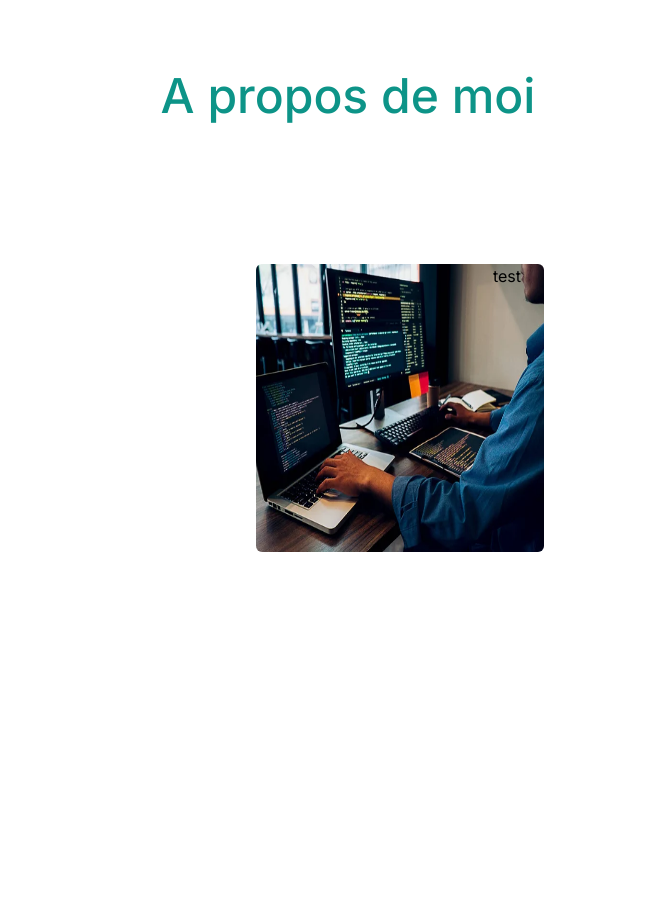
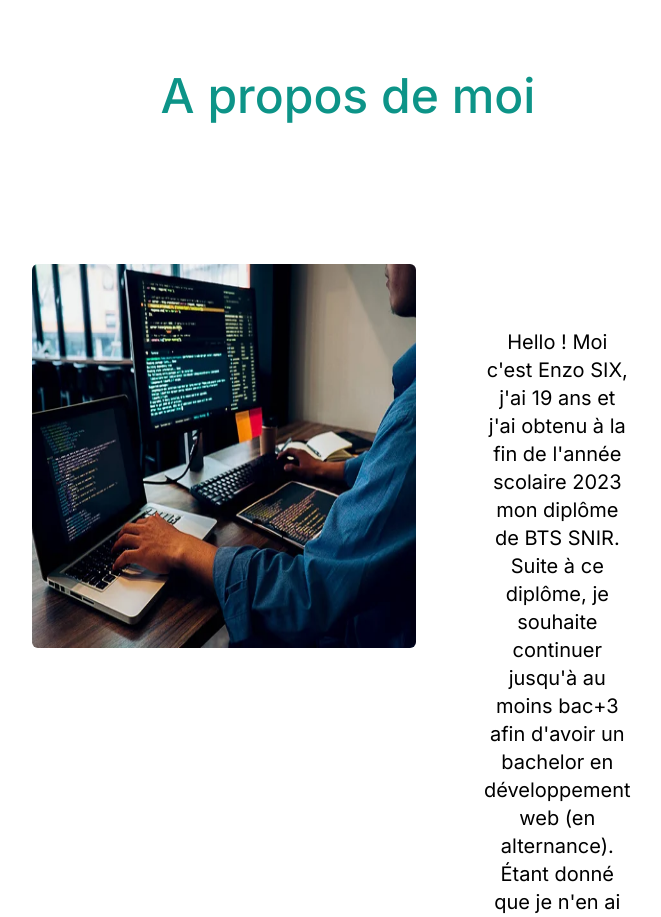
Before and after one commit to Enzo-six/React-Portfolio, a Next.js app: page / in a window 1280 px wide. Shown: the part 892-1809 px from the top of the page, without its empty margins (292-953 px from the left). Before the commit the page ends 1744 px from the top, so only its background shows below. Built offline with nearby package versions, Linux system fonts and the light colour scheme.

Commit message:
finition de la partie about

```diff
--- a/app/page.js
+++ b/app/page.js
@@ -80,7 +80,8 @@ export default function Home() {
               Développeur Web.
             </h3>
             <p className="text-md py-5 leading-8 text-gray-800 dark:text-gray-200 max-w-xl mx-auto md:text-xl">
-              Salut, je suis Enzo Six. Un passionné de développement web. Développeur basé dans la commune d'Aubin, France 📍.
+              Salut, je suis Enzo Six. Un passionné de développement web.
+              Développeur basé dans la commune d'Aubin, France 📍.
             </p>
             <div className="text-4xl flex justify-center gap-16 py-3 text-black dark:text-gray-400">
               <a href="https://www.linkedin.com/in/enzo-six-8b5727267/">
@@ -105,18 +106,32 @@ export default function Home() {
               <BiLogoTailwindCss />
             </div>
           </div>
-          </section>
-          <section id="about" className="min-h-screen">
+        </section>
+        <section id="about" className="min-h-screen">
           <div className="text-center p-5 py-5">
             <h1 className="text-4xl text-teal-600 font-medium dark:text-teal-400 md:text-5xl">
               A propos de moi
             </h1>
-            <div class="grid gap-1 grid-cols-2 grid-rows-1 p-36">
-            <Image src={dev_web} className="ml-56 w-60 h-60 md:w-72 md:h-72 rounded-md"/>
-            <p>test</p>
+            <div class="flex justify-centergrid gap-1 grid-cols-2 grid-rows-1 p-36">
+              <Image
+                src={dev_web}
+                className="w-72 h-72 md:w-96 md:h-96 rounded-md"
+              />
+              <p className="p-16 flex justify-start text-lg dark:text-white md:text-xl">
+                Hello ! Moi c'est Enzo SIX, j'ai 19 ans et j'ai obtenu à la fin
+                de l'année scolaire 2023 mon diplôme de BTS SNIR. Suite à ce diplôme,
+                je souhaite continuer jusqu'à au moins bac+3 afin d'avoir un
+                bachelor en développement web (en alternance). Étant donné que
+                je n'en ai pas trouvé, je me réserve une année pour m'autoformer
+                en développement web afin d'acquérir le plus de connaissances
+                possible dans ce domaine. Je suis passionné par le développement
+                web, notamment ses deux côtés : front-end/back-end et je
+                pratique souvent les deux. A terme, j'aimerais devenir
+                officiellement développeur web pour une entreprise.
+              </p>
             </div>
-  </div>
-</section>
+          </div>
+        </section>
       </main>
     </div>
   );
```
